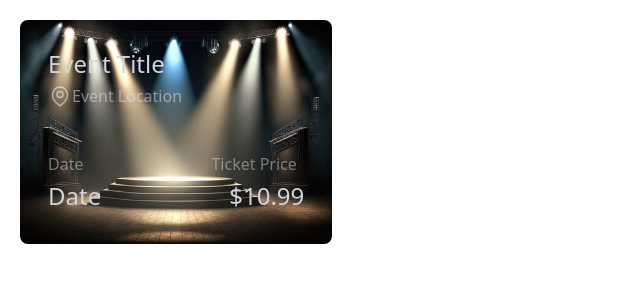
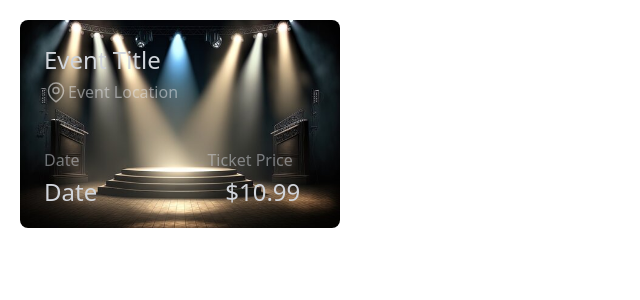
Before and after one commit to mazenkapadi/urban-oasis, a React (Vite) app: page /eventCard in a window 1280 px wide. Shown: the top 300 px of the page, without its empty margins (0-640 px from the left). Built offline with nearby package versions, Linux system fonts and the light colour scheme; no server answers.

Commit message:
Event Card 9-17

```diff
--- a/src/components/EventCard.jsx
+++ b/src/components/EventCard.jsx
@@ -8,7 +8,7 @@ function EventCard() {
     return (
         <>
             <div className="event-card p-5">
-                <div className="box-border rounded-lg bg-gray-900 p-3 flex h-full w-full bg-cover bg-center hover:scale-110"
+                <div className="box-border rounded-lg bg-gray-900 p-2 flex h-52 w-80 bg-cover bg-center hover:scale-110"
                      style={{backgroundImage: "url('src/assets/backgroundTestImage.jpg')"}}>
                     <div className="flex flex-col p-4">
                         <label className="block text-gray-300 pb-1 text-2xl">Event Title</label>
```
